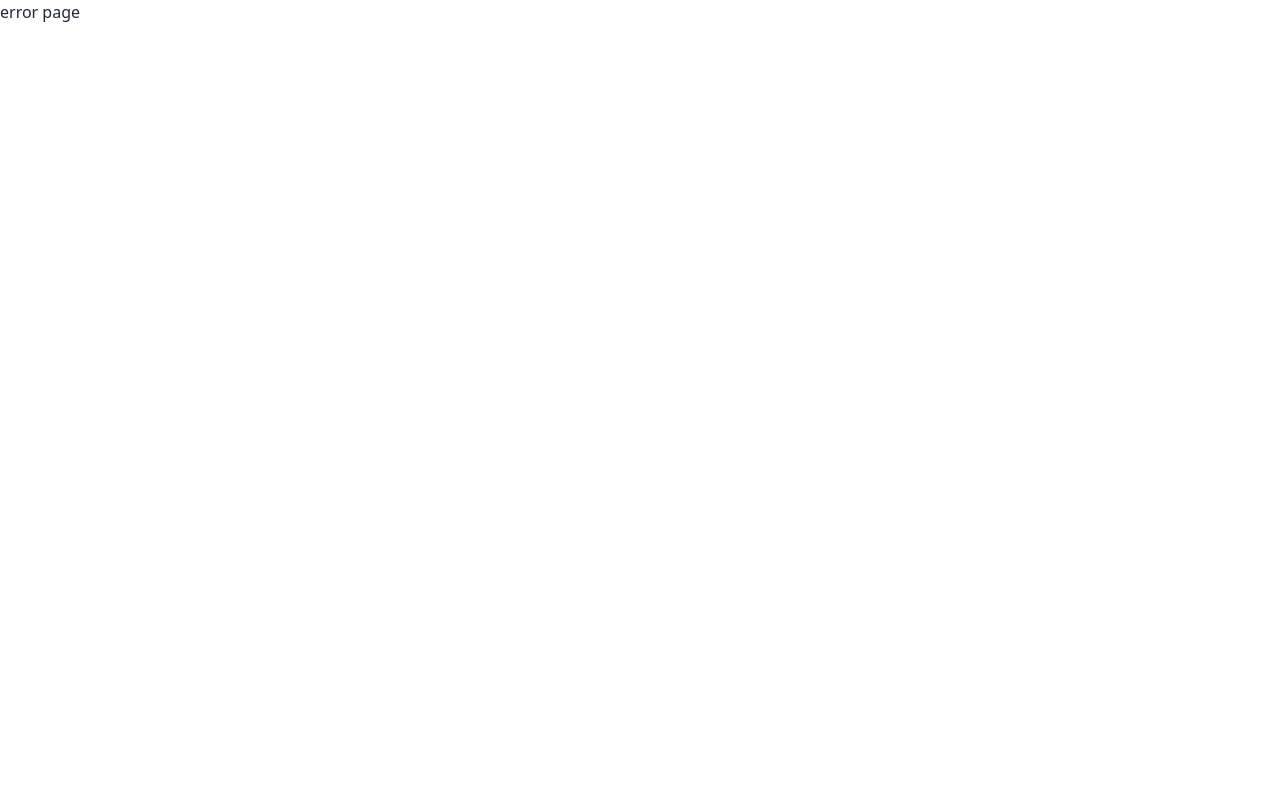
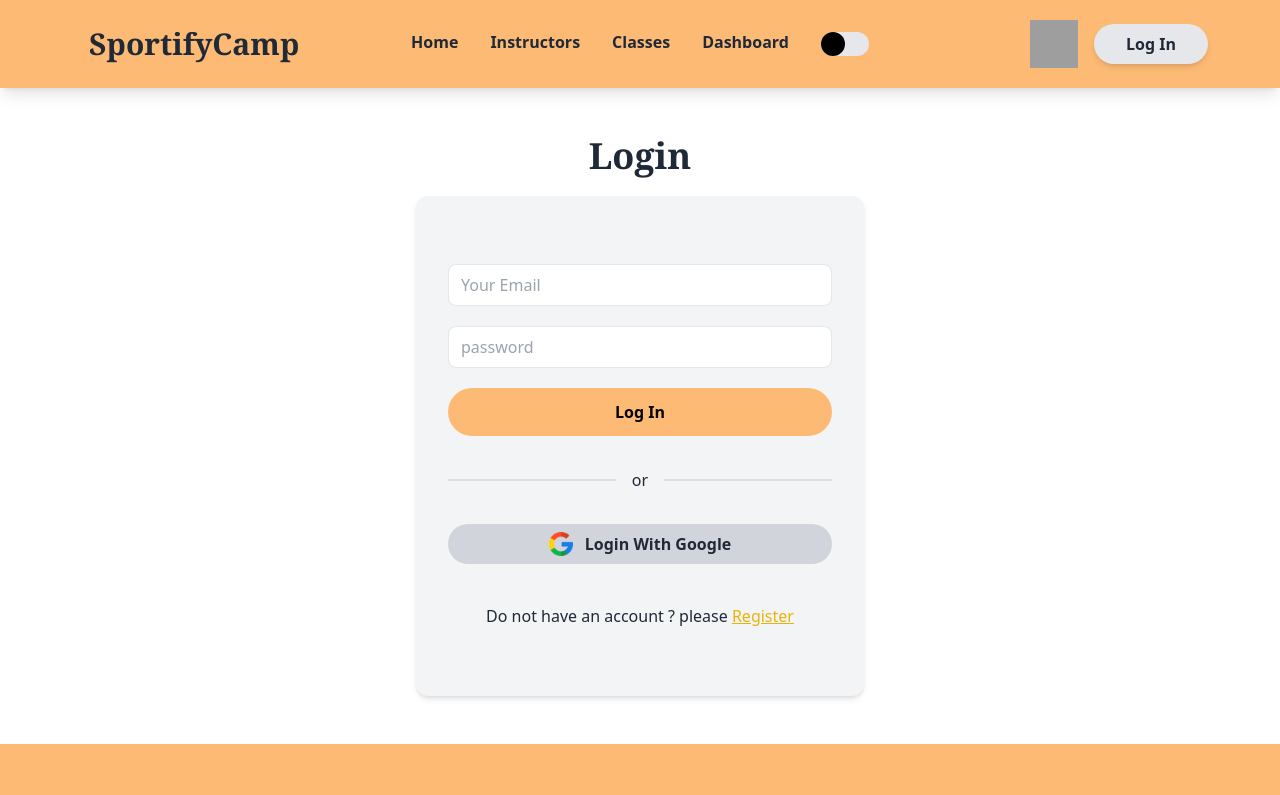
Before and after one commit to Sayemhaque/sportify-camp, a React (Vite) app: page /login in a window 1280 px wide. Before the commit this address had no page. Shown: the top 795 px of the page. Built offline with nearby package versions, Linux system fonts and the light colour scheme; grey boxes are pictures that could not be loaded.

Commit message:
login page addded

```diff
--- a/package.json
+++ b/package.json
@@ -18,6 +18,7 @@
     "react": "^18.2.0",
     "react-dom": "^18.2.0",
     "react-helmet": "^6.1.0",
+    "react-hook-form": "^7.44.3",
     "react-responsive-carousel": "^3.2.23",
     "react-router-dom": "^6.11.2",
     "sort-by": "^1.2.0"
--- /dev/null
+++ b/src/Pages/Login/Login.jsx
@@ -0,0 +1,30 @@
+import { useForm } from "react-hook-form";
+import SocialLogin from "../../components/Social Login/SocialLogin";
+import { useContext } from "react";
+import { ThemeContext } from "../../Provider/ThemeProvider";
+import { Link } from "react-router-dom";
+
+const Login = () => {
+    const {isDarkMode} = useContext(ThemeContext)
+    const { register, handleSubmit } = useForm();
+  const onSubmit = data => console.log(data);
+
+    return (
+        <div className="md:max-w-md mx-auto py-12">
+            <h2 className="text-4xl mb-5 font-bold font-serif text-center">Login</h2>
+            <div className="flex flex-col gap-5 h-[500px] bg-gray-100 rounded-xl shadow-md  justify-center p-8">
+            <form onSubmit={handleSubmit(onSubmit)} className="space-y-5">
+            <input className="px-3 py-2 w-full border border-gray-200 rounded-lg" placeholder="Your Email" required {...register("exampleRequired", { required: true })} />
+            <input  className="px-3 py-2 w-full border border-gray-200 rounded-lg" placeholder="password" required {...register("exampleRequired", { required: true })} />
+            <button className={`py-3 font-bold rounded-full  btn-block ${isDarkMode ? "bg-slate-800 text-white ": "bg-orange-300 text-black"}`}>Log In</button>
+            </form>
+            <div className="divider">or</div>
+            {/* socila login */}
+            <SocialLogin/>
+            <p className="text-center mt-5">Do not have an account ? please <Link to="/register" className={`underline ${isDarkMode ? 'text-slate-800' : 'text-yellow-500'}`}>Register</Link></p>
+            </div>
+        </div>
+    );
+};
+
+export default Login;
--- /dev/null
+++ b/src/components/Social Login/SocialLogin.jsx
@@ -0,0 +1,12 @@
+import GoogleIcon from "../../assets/google.png"
+const SocialLogin = () => {
+    return (
+        <div>
+            <button className="btn-block flex items-center justify-center gap-3 bg-gray-300 font-bold py-2 rounded-full">
+                <img className="w-6 h-6" src={GoogleIcon} alt="" />
+                Login With Google</button>
+        </div>
+    );
+};
+
+export default SocialLogin;
```
Also changed, not shown: src/Router/Routes.jsx (+6 -1 lines), src/assets/google.png (added), 1 other file (tests, documents, lock files or other folders).
